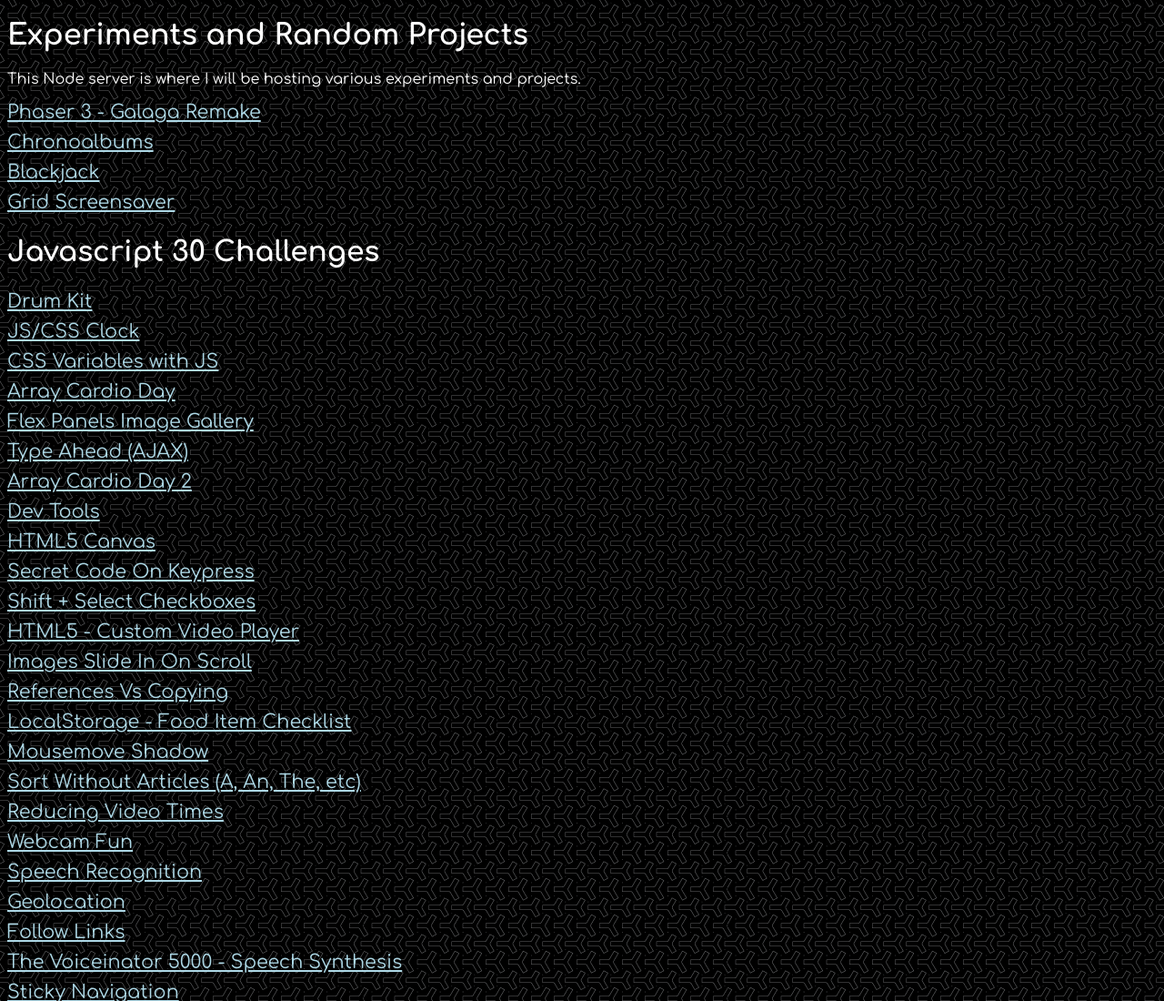
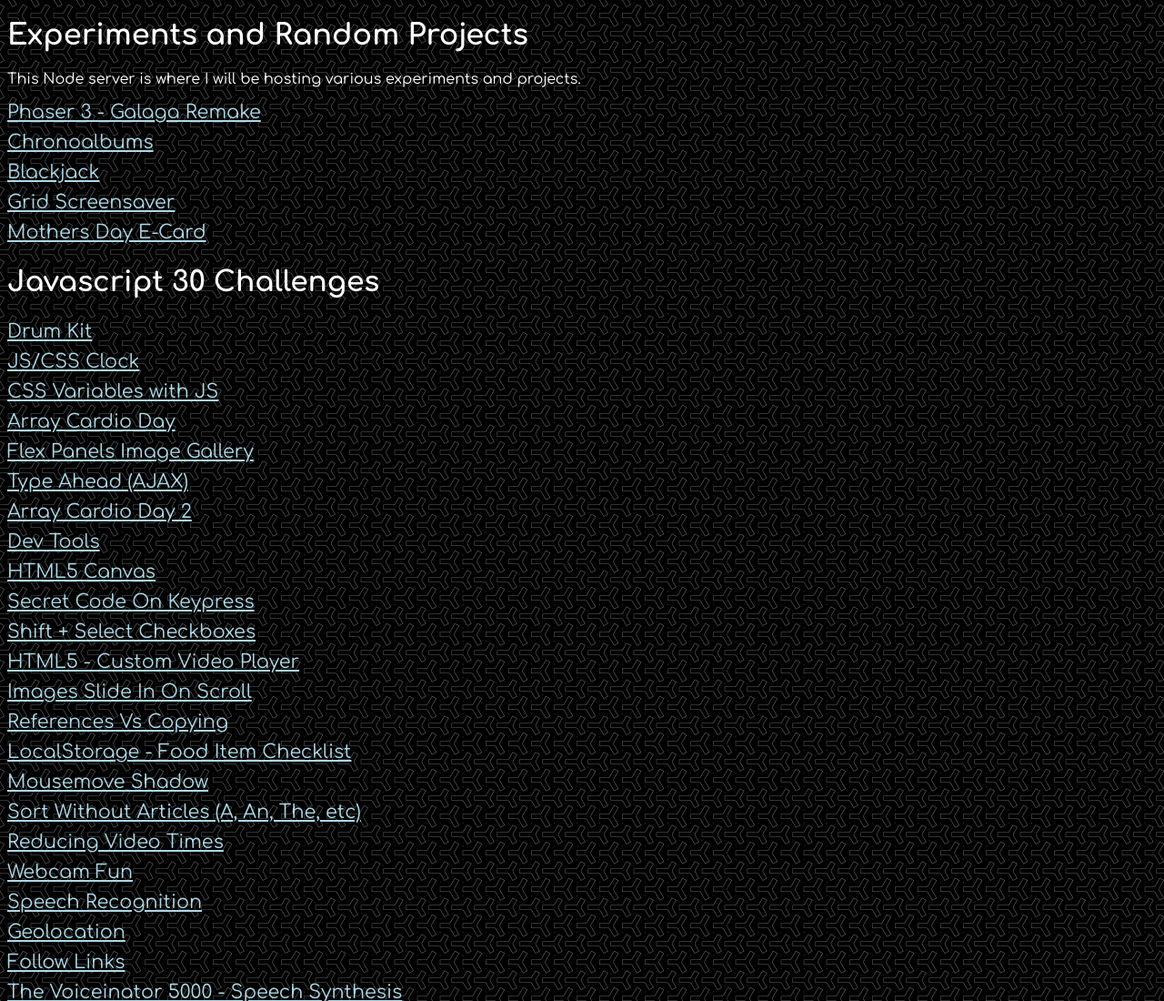
Before and after one commit to HaulinOats/experiments, a website: page client/index.html in a window 1280 px wide. Shown: the top 1100 px of the page at 91% size. Drawn offline with Linux system fonts and the light colour scheme.

Commit message:
mothers day link

```diff
--- a/client/index.html
+++ b/client/index.html
@@ -15,6 +15,7 @@
     <a href="/chronoalbums">Chronoalbums</a>
     <a href="/blackjack">Blackjack</a>
     <a href="/grid-screensaver">Grid Screensaver</a>
+    <a href="/mothers-day">Mothers Day E-Card</a>
     <h2>Javascript 30 Challenges</h2>
     <a target="_blank" href="/javascript-30/drum-kit">Drum Kit</a>
     <a target="_blank" href="/javascript-30/js-css-clock/">JS/CSS Clock</a>
```
